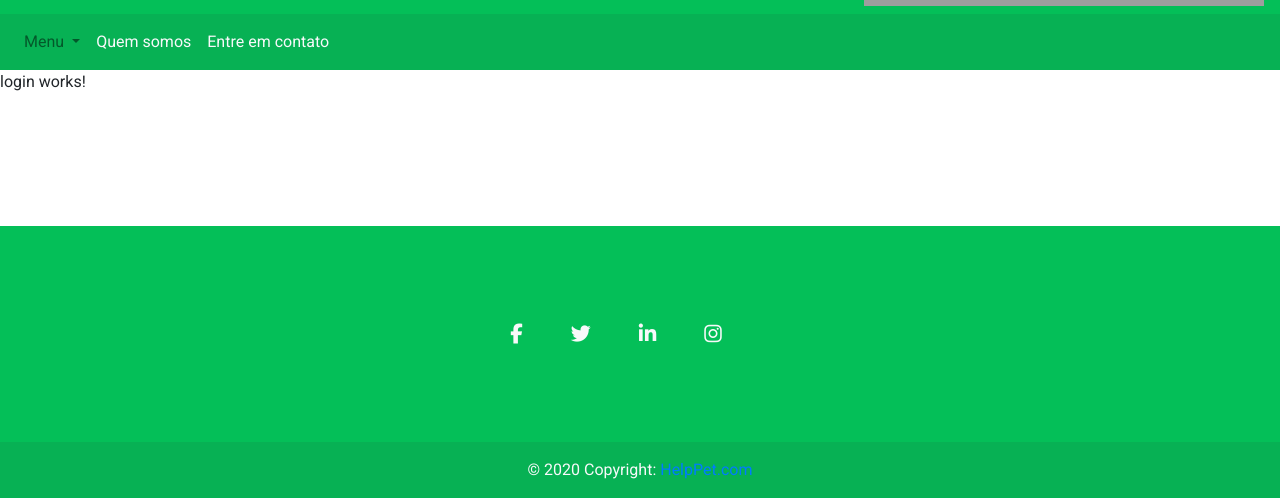
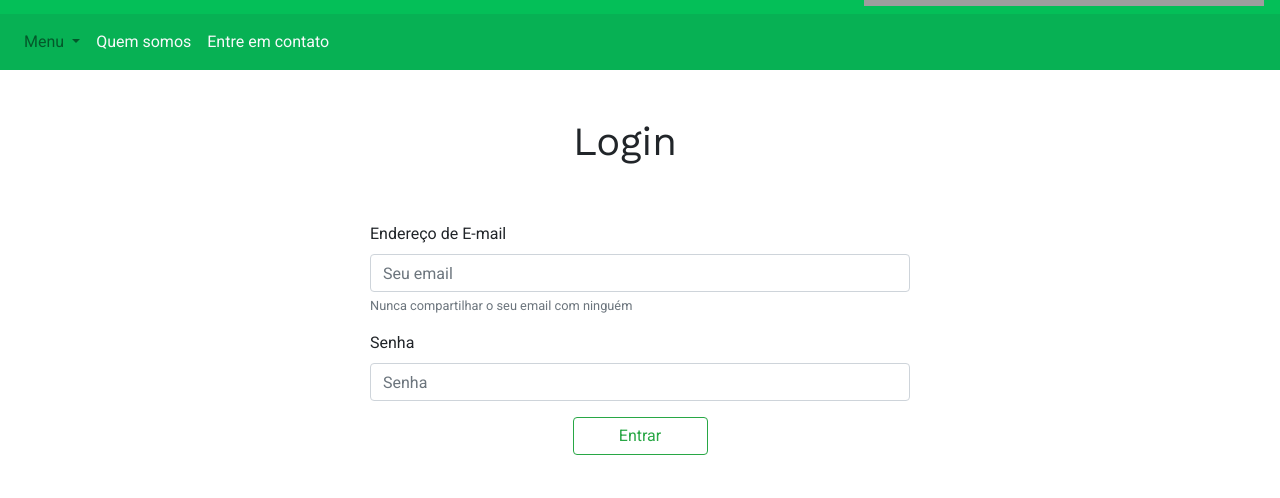
Before and after one commit to juliop3p/HelppetFrontend, an Angular app in the folder frontend/: page /login in a window 1280 px wide. Shown: the part 302-800 px from the top of the page. Built offline with nearby package versions, Linux system fonts and the light colour scheme; grey boxes are pictures that could not be loaded.

Commit message:
pagina de login criada

```diff
--- a/frontend/src/app/app.module.ts
+++ b/frontend/src/app/app.module.ts
@@ -14,6 +14,7 @@ import { CarrinhoItemComponent } from './components/carrinho-item/carrinho-item.
 import { FontAwesomeModule } from '@fortawesome/angular-fontawesome';
 import { CadastroComponent } from './pages/cadastro/cadastro.component';
 import { LoginComponent } from './pages/login/login.component';
+import { FormsModule } from '@angular/forms'
 
 @NgModule({
   declarations: [
@@ -29,7 +30,7 @@ import { LoginComponent } from './pages/login/login.component';
     CadastroComponent,
     LoginComponent,
   ],
-  imports: [BrowserModule, AppRoutingModule, FontAwesomeModule],
+  imports: [BrowserModule, AppRoutingModule, FontAwesomeModule, FormsModule],
   providers: [],
   bootstrap: [AppComponent],
 })
--- a/frontend/src/app/pages/login/login.component.html
+++ b/frontend/src/app/pages/login/login.component.html
@@ -1 +1,32 @@
-<p>login works!</p>
+<div class="container">
+    <div class="row w-100 mt-5 mb-5">
+        <div class="col-md-12">
+            <h1 class="text-center">Login</h1>
+
+        </div>
+
+    </div>
+
+    <div class="row mb-5 d-flex justify-content-center">
+        <div class="col-md-6">
+            <div>
+                <div class="form-group">
+                    <label for="exampleInputEmail1">Endereço de E-mail</label>
+                    <input type="email"class="form-control"
+                    id="exampleInputEmail1" aria-describedby="emailHelp" placeholder="Seu email"[(ngModel)]="userLogin.usuario">
+                    <small id="emailHelp" class="form-text text-muted">Nunca compartilhar o seu email com ninguém</small>
+                </div>
+                <div class="form-group">
+                    <label for="exampleInputPassword1">Senha</label>
+                    <input type="password"class="form-control"
+                    id="exampleInputPassword1" placeholder="Senha"[(ngModel)]="userLogin.senha">
+                </div>
+                <div class="d-flex justify-content-center">
+                    <button type="submit" class="btn btn-outline-success w-25" (click)="entrar()">Entrar</button>
+                </div>
+            </div>
+
+        </div>
+
+    </div>
+</div>
--- a/frontend/src/app/pages/login/login.component.ts
+++ b/frontend/src/app/pages/login/login.component.ts
@@ -1,4 +1,9 @@
 import { Component, OnInit } from '@angular/core';
+import { Router } from '@angular/router';
+import { UserLogin } from '../../model/UserLogin';
+import { AuthService } from '../../services/auth.service';
+
+
 
 @Component({
   selector: 'app-login',
@@ -7,9 +12,23 @@ import { Component, OnInit } from '@angular/core';
 })
 export class LoginComponent implements OnInit {
 
-  constructor() { }
+  userLogin: UserLogin = new UserLogin()
 
-  ngOnInit(): void {
+  constructor(
+    private authService: AuthService,
+    private router: Router
+  ) { }
+
+  ngOnInit(){
   }
 
+  entrar(){
+  /*  this.authService.logar(this.userLogin).subscribe ((resp: UserLogin)=> {
+      this.userLogin = resp
+      localStorage.setItem("token", this.userLogin.token)
+      this.router.navigate(["/feed"])
+    })*/
+
+
+  }
 }
```
